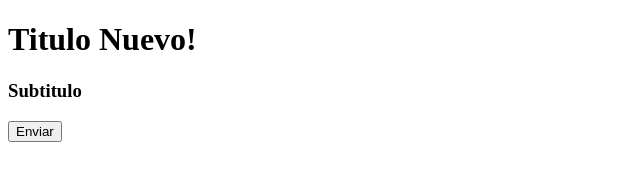
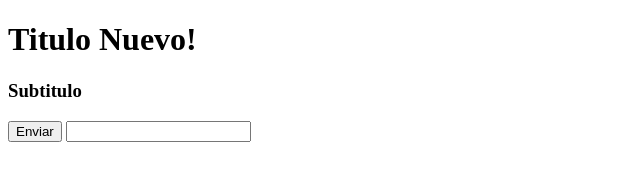
Before and after one commit to juanbmnt/hello-world-git, a plain HTML site: page index.html in a window 1280 px wide. Shown: the whole page, without its empty margins (0-640 px from the left). Drawn offline with Linux system fonts and the light colour scheme.

Commit message:
Añadir cuadro de texto

```diff
--- a/index.html
+++ b/index.html
@@ -11,6 +11,7 @@
     <h3>Subtitulo</h3>
     <form action="#" method="get">
         <input type="button" value="Enviar">
+        <input type="text" name="fisrstName" id="firstName">
     </form>
 </body>
 </html>
```
